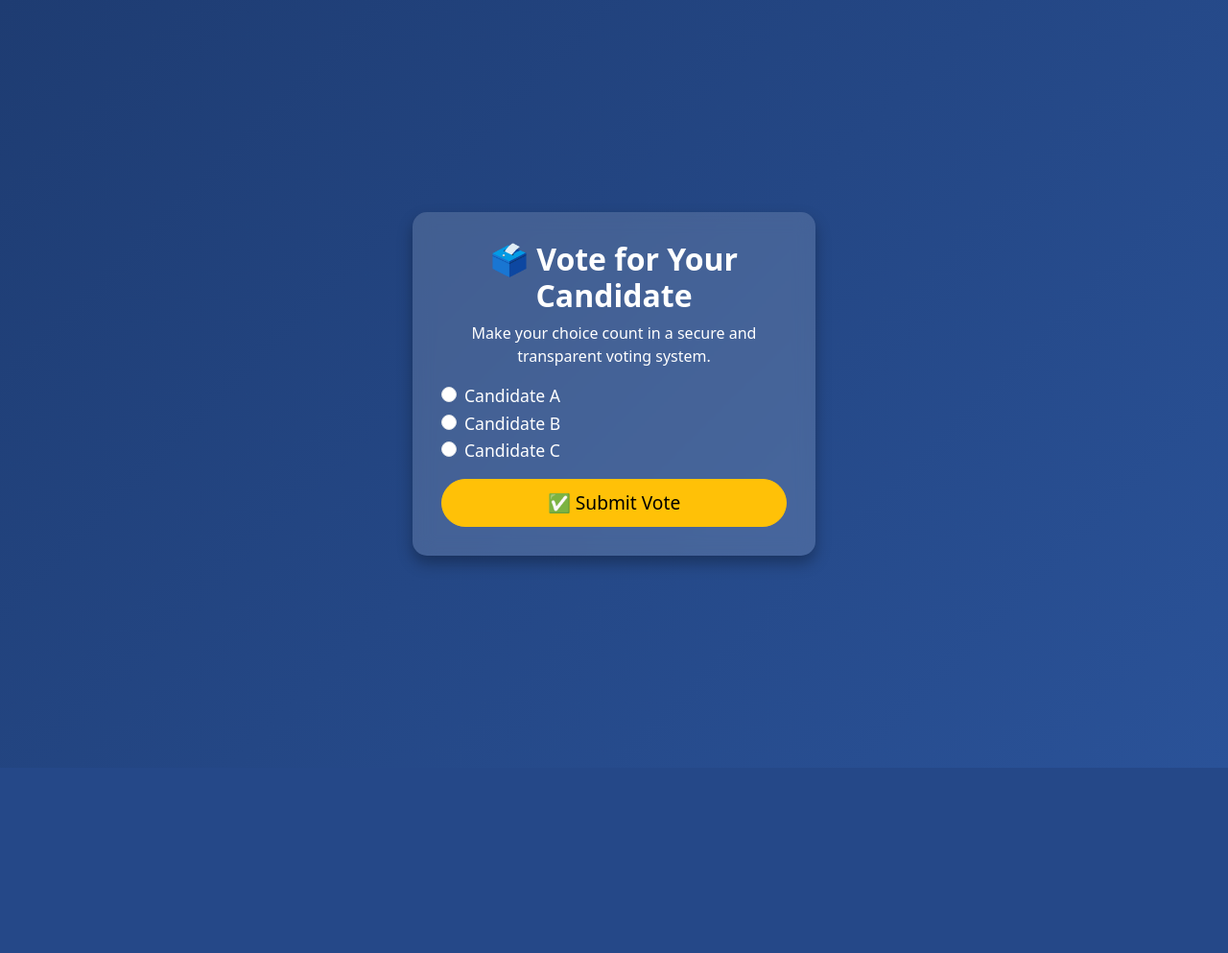
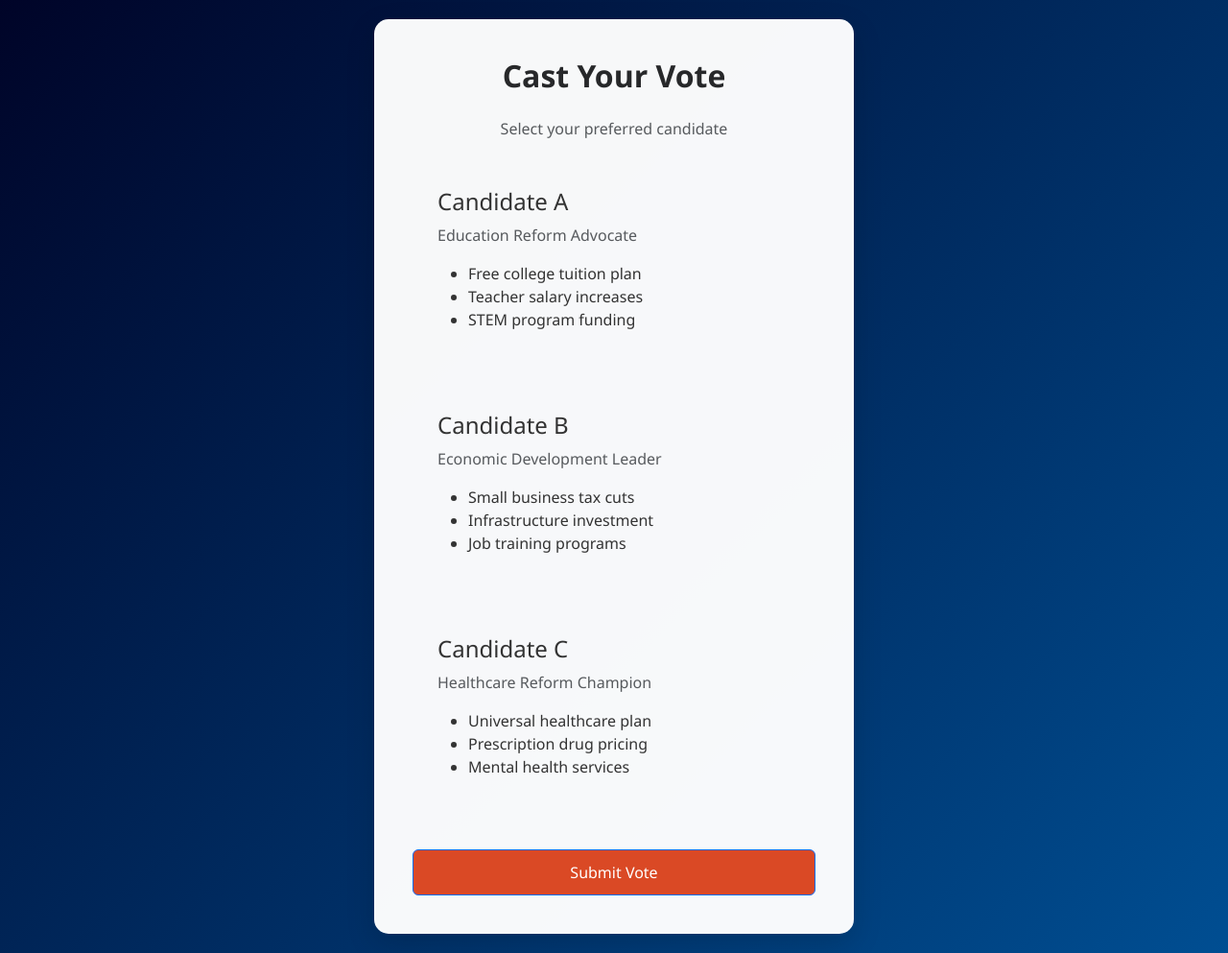
Before and after one commit to amansingh-gh/Python-Project, a Flask app: page /vote in a window 1280 px wide. Shown: the whole page at 96% size. Before the commit the page ends 800 px from the top, so only its background shows below. Run offline with Flask 3, Linux system fonts and the light colour scheme; the visitor is signed in with stand-in values (Sample User, id 1).

Commit message:
Final Push

```diff
--- a/app.py
+++ b/app.py
@@ -1,14 +1,16 @@
-from flask import Flask, render_template, request, redirect, session
+from flask import Flask, render_template, request, redirect, session, flash, url_for
 from pymongo import MongoClient
+from bson import ObjectId
+from datetime import datetime
 
 app = Flask(__name__)
-app.secret_key = "secret_key"
+app.secret_key = "your-secret-key-123"
 
-# MongoDB connection
+# MongoDB setup
 client = MongoClient("mongodb://localhost:27017/")
-db = client["voting_system"]
-users_collection = db["users"]
-votes_collection = db["votes"]
+db = client["voting_db"]
+users = db.users
+votes = db.votes
 
 @app.route('/')
 def home():
@@ -20,11 +22,17 @@ def register():
         username = request.form['username']
         password = request.form['password']
 
-        if users_collection.find_one({"username": username}):
-            return "User already exists!"
+        if users.find_one({"username": username}):
+            flash("Username already exists. Please choose another.", "error")
+        else:
+            users.insert_one({
+                "username": username,
+                "password": password,
+                "created_at": datetime.now()
+            })
+            flash("Registration successful! Please login to continue.", "success")
+            return redirect(url_for('login'))
 
-        users_collection.insert_one({"username": username, "password": password})
-        return redirect('/login')
     return render_template('register.html')
 
 @app.route('/login', methods=['GET', 'POST'])
@@ -32,43 +40,54 @@ def login():
     if request.method == 'POST':
         username = request.form['username']
         password = request.form['password']
-        user = users_collection.find_one({"username": username, "password": password})
+        user = users.find_one({"username": username, "password": password})
 
         if user:
             session['username'] = username
-            return redirect('/vote')
+            return redirect(url_for('vote'))
         else:
-            return "Invalid credentials!"
+            flash("Invalid username or password. Please try again.", "error")
+
     return render_template('login.html')
 
 @app.route('/vote', methods=['GET', 'POST'])
 def vote():
     if 'username' not in session:
-        return redirect('/login')
+        return redirect(url_for('login'))
 
     if request.method == 'POST':
         candidate = request.form['candidate']
-        username = session['username']
-
-        if votes_collection.find_one({"username": username}):
-            return "You have already voted!"
-
-        votes_collection.insert_one({"username": username, "candidate": candidate})
-        return "Vote recorded successfully!"
+        votes.insert_one({
+            "username": session['username'],
+            "candidate": candidate,
+            "voted_at": datetime.now()
+        })
+        flash("Your vote has been submitted successfully!", "success")
+        return redirect(url_for('results'))
 
     return render_template('vote.html')
 
 @app.route('/results')
 def results():
-    vote_counts = votes_collection.aggregate([
-        {"$group": {"_id": "$candidate", "count": {"$sum": 1}}}
-    ])
-    return render_template('results.html', results=vote_counts)
+    if 'username' not in session:
+        return redirect(url_for('login'))
+
+    results = list(votes.aggregate([
+        {"$group": {"_id": "$candidate", "count": {"$sum": 1}}},
+        {"$sort": {"count": -1}}
+    ]))
+
+    total_votes = sum(result['count'] for result in results)
+
+    return render_template('results.html',
+                         results=results,
+                         total_votes=total_votes)
 
 @app.route('/logout')
 def logout():
     session.pop('username', None)
-    return redirect('/')
+    flash("You have been logged out successfully.", "info")
+    return redirect(url_for('home'))
 
 if __name__ == '__main__':
     app.run(debug=True)
--- a/requirements.txt
+++ b/requirements.txt
@@ -1,4 +1,2 @@
 Flask==2.3.2
 pymongo==4.5.0
-
-# Git testing
--- /dev/null
+++ b/templates/base.html
@@ -0,0 +1,135 @@
+<!DOCTYPE html>
+<html lang="en">
+<head>
+    <meta charset="UTF-8">
+    <meta name="viewport" content="width=device-width, initial-scale=1.0">
+    <title>VoteHub - Online Voting</title>
+    <link href="https://cdn.jsdelivr.net/npm/bootstrap@5.3.0/dist/css/bootstrap.min.css" rel="stylesheet">
+    <link rel="stylesheet" href="https://cdnjs.cloudflare.com/ajax/libs/animate.css/4.1.1/animate.min.css">
+    <style>
+        :root {
+            --primary: #da4925;
+            --secondary: #27282a;
+        }
+        body {
+            background: linear-gradient(135deg, #000428 0%, #004e92 100%);
+
+            min-height: 100vh;
+            display: flex;
+            justify-content: center;
+            align-items: center;
+            margin: 0;
+            padding: 20px;
+            color: #333;
+            font-family: 'Segoe UI', Tahoma, Geneva, Verdana, sans-serif;
+        }
+        .voting-card {
+            width: 100%;
+            max-width: 500px;
+            background: rgba(255, 255, 255, 0.97);
+            border-radius: 15px;
+            box-shadow: 0 10px 30px rgba(0, 0, 0, 0.15);
+            padding: 2.5rem;
+            animation: fadeInUp 0.6s;
+            border: none;
+        }
+        .btn-vote {
+            background-color: var(--primary);
+            padding: 0.7rem;
+            font-weight: 500;
+            transition: all 0.3s;
+        }
+        .btn-vote:hover {
+            transform: translateY(-2px);
+            box-shadow: 0 5px 15px rgba(74, 107, 255, 0.4);
+        }
+        .candidate-card {
+            border: 2px solid transparent;
+            transition: all 0.3s;
+            border-radius: 10px;
+            padding: 1.5rem;
+            margin-bottom: 1rem;
+            cursor: pointer;
+        }
+        .candidate-card:hover {
+            border-color: var(--primary);
+            transform: translateY(-3px);
+        }
+        .candidate-card.active {
+            border-color: var(--primary);
+            background-color: rgba(74, 107, 255, 0.05);
+        }
+        h1, h2 {
+            color: var(--secondary);
+            font-weight: 700;
+            margin-bottom: 1.5rem;
+        }
+        .form-control {
+            padding: 0.8rem;
+            border-radius: 8px;
+        }
+        @keyframes fadeInUp {
+            from { opacity: 0; transform: translateY(20px); }
+            to { opacity: 1; transform: translateY(0); }
+        }
+    </style>
+</head>
+<body>
+    <div class="voting-card">
+        {% with messages = get_flashed_messages(with_categories=true) %}
+            {% if messages %}
+                {% for category, message in messages %}
+                    <div class="alert alert-{{ category }} alert-dismissible fade show mb-4 animate__animated animate__headShake">
+                        {{ message }}
+                        <button type="button" class="btn-close" data-bs-dismiss="alert" aria-label="Close"></button>
+                    </div>
+                {% endfor %}
+            {% endif %}
+        {% endwith %}
+
+        {% block content %}{% endblock %}
+    </div>
+
+    <!-- Success Toast -->
+    <div class="position-fixed bottom-0 end-0 p-3" style="z-index: 11">
+        <div id="successToast" class="toast" role="alert" aria-live="assertive" aria-atomic="true">
+            <div class="toast-header bg-success text-white">
+                <strong class="me-auto">Success</strong>
+                <button type="button" class="btn-close btn-close-white" data-bs-dismiss="toast" aria-label="Close"></button>
+            </div>
+            <div class="toast-body bg-light">
+                <span id="toastMessage"></span>
+            </div>
+        </div>
+    </div>
+
+    <script src="https://cdn.jsdelivr.net/npm/bootstrap@5.3.0/dist/js/bootstrap.bundle.min.js"></script>
+    <script src="https://cdn.jsdelivr.net/npm/chart.js"></script>
+    <script>
+        // Initialize toasts
+        document.addEventListener('DOMContentLoaded', function() {
+            // Show flash messages as toasts
+            const successAlerts = document.querySelectorAll('.alert-success');
+            if (successAlerts.length > 0) {
+                const toast = new bootstrap.Toast(document.getElementById('successToast'));
+                document.getElementById('toastMessage').textContent = successAlerts[0].textContent.trim();
+                toast.show();
+            }
+
+            // Candidate selection
+            const candidateCards = document.querySelectorAll('.candidate-card');
+            candidateCards.forEach(card => {
+                card.addEventListener('click', function() {
+                    const radio = this.querySelector('input[type="radio"]');
+                    if (radio) {
+                        radio.checked = true;
+                        candidateCards.forEach(c => c.classList.remove('active'));
+                        this.classList.add('active');
+                    }
+                });
+            });
+        });
+    </script>
+    {% block scripts %}{% endblock %}
+</body>
+</html>
--- a/templates/vote.html
+++ b/templates/vote.html
@@ -1,64 +1,50 @@
-<!DOCTYPE html>
-<html lang="en">
-<head>
-    <meta charset="UTF-8">
-    <meta name="viewport" content="width=device-width, initial-scale=1.0">
-    <title>Vote</title>
-    <link rel="stylesheet" href="https://cdn.jsdelivr.net/npm/bootstrap@5.3.0/dist/css/bootstrap.min.css">
-    <style>
-        body {
-            background: linear-gradient(135deg, #1e3c72, #2a5298);
-            height: 100vh;
-            display: flex;
-            align-items: center;
-            justify-content: center;
-        }
-        .vote-card {
-            max-width: 420px;
-            border-radius: 15px;
-            box-shadow: 0 8px 16px rgba(0, 0, 0, 0.3);
-            background: rgba(255, 255, 255, 0.15);
-            backdrop-filter: blur(10px);
-            padding: 30px;
-            color: white;
-            text-align: center;
-        }
-        .vote-card h2 {
-            font-weight: bold;
-        }
-        .form-check label {
-            font-size: 1.1rem;
-        }
-        .btn-custom {
-            font-size: 1.2rem;
-            border-radius: 25px;
-            padding: 10px;
-            transition: 0.3s;
-        }
-        .btn-custom:hover {
-            transform: scale(1.05);
-        }
-    </style>
-</head>
-<body>
-    <div class="vote-card">
-        <h2>🗳️ Vote for Your Candidate</h2>
-        <p class="mb-3">Make your choice count in a secure and transparent voting system.</p>
-        <form method="POST">
-            <div class="form-check text-start">
-                <input class="form-check-input" type="radio" name="candidate" value="Candidate A" required>
-                <label class="form-check-label">Candidate A</label>
-            </div>
-            <div class="form-check text-start">
-                <input class="form-check-input" type="radio" name="candidate" value="Candidate B">
-                <label class="form-check-label">Candidate B</label>
-            </div>
-            <div class="form-check text-start mb-3">
-                <input class="form-check-input" type="radio" name="candidate" value="Candidate C">
-                <label class="form-check-label">Candidate C</label>
-            </div>
-            <button type="submit" class="btn btn-warning w-100 btn-custom">✅ Submit Vote</button>
-        </form>
+{% extends "base.html" %}
+
+{% block content %}
+<h2 class="text-center">Cast Your Vote</h2>
+<p class="text-center mb-4 text-muted">Select your preferred candidate</p>
+<form method="POST">
+    <div class="candidate-card">
+        <input type="radio" class="d-none" name="candidate" id="candidateA" value="Candidate A" required>
+        <label for="candidateA" class="d-block">
+            <h4>Candidate A</h4>
+            <p class="text-muted">Education Reform Advocate</p>
+            <ul>
+                <li>Free college tuition plan</li>
+                <li>Teacher salary increases</li>
+                <li>STEM program funding</li>
+            </ul>
+        </label>
     </div>
-</body>
-</html>
+
+    <div class="candidate-card">
+        <input type="radio" class="d-none" name="candidate" id="candidateB" value="Candidate B">
+        <label for="candidateB" class="d-block">
+            <h4>Candidate B</h4>
+            <p class="text-muted">Economic Development Leader</p>
+            <ul>
+                <li>Small business tax cuts</li>
+                <li>Infrastructure investment</li>
+                <li>Job training programs</li>
+            </ul>
+        </label>
+    </div>
+
+    <div class="candidate-card">
+        <input type="radio" class="d-none" name="candidate" id="candidateC" value="Candidate C">
+        <label for="candidateC" class="d-block">
+            <h4>Candidate C</h4>
+            <p class="text-muted">Healthcare Reform Champion</p>
+            <ul>
+                <li>Universal healthcare plan</li>
+                <li>Prescription drug pricing</li>
+                <li>Mental health services</li>
+            </ul>
+        </label>
+    </div>
+
+    <button type="submit" class="btn btn-vote btn-primary w-100 mt-3 animate__animated animate__pulse">
+        Submit Vote
+    </button>
+</form>
+{% endblock %}
```
Also changed, not shown: templates/index.html (+10 -50 lines), templates/login.html (+7 -60 lines), templates/register.html (+7 -60 lines), templates/results.html (+70 -46 lines).
